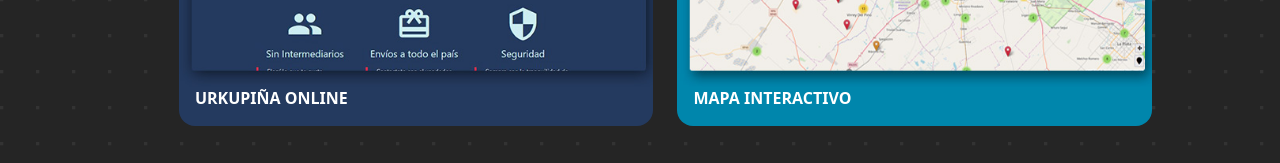
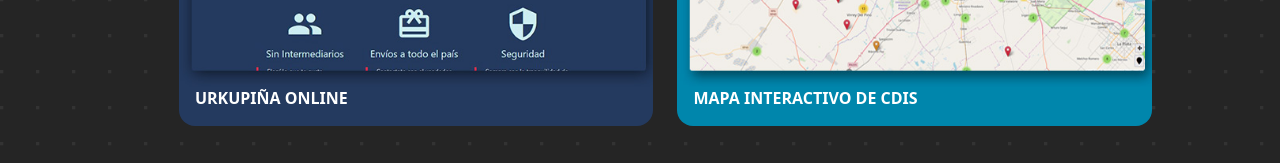
Before and after one commit to ojedacristian/personal-portfolio, a Next.js app: page /portfolio in a window 1280 px wide. Shown: the part 830-993 px from the top of the page. Built offline with nearby package versions, Linux system fonts and the light colour scheme.

Commit message:
fix reset contact. Optional live button

```diff
--- a/components/PortfolioCard.tsx
+++ b/components/PortfolioCard.tsx
@@ -43,11 +43,14 @@
                             </a>
                         </div>
                     }
-                    <div className='-translate-x-4 opacity-0 transition delay-500 group-hover:translate-x-0 group-hover:opacity-100'>
-                        <a href={live} target='_blank' rel="noreferrer">
-                            <ArrowRight />
-                        </a>
-                    </div>
+                    {
+                        live.length !== 0 &&
+                        <div className='-translate-x-4 opacity-0 transition delay-500 group-hover:translate-x-0 group-hover:opacity-100'>
+                            <a href={live} target='_blank' rel="noreferrer">
+                                <ArrowRight />
+                            </a>
+                        </div>
+                    }
                 </div>
             </figcaption>
 
--- a/pages/contact/index.tsx
+++ b/pages/contact/index.tsx
@@ -10,12 +10,15 @@
   const [values, handleInputChange, reset] = useForm({
     name: '',
     email: '',
-    phone: 0,
+    phone: '',
     message: ''
   })
+
+  const { name, email, phone, message } = values
   const handleSubmit = (e: FormEvent): void => {
     e.preventDefault()
     console.log(values)
+    reset()
 
     fetch('/api/contact', {
       method: 'POST',
@@ -94,19 +97,19 @@
                          [&>div>textarea]:font-montserrat [&>div>textarea]:text-brand-darkGray'>
                                 <div>
                                     <label htmlFor="name" className='block font-bold uppercase'>Nombre</label>
-                                    <input type="text" name='name' onChange={handleInputChange} placeholder='Tu nombre' className='mt-1 block w-full rounded-md border border-brand-gray px-3 py-2 text-sm shadow-sm placeholder:text-slate-400 focus:border-brand-orange  focus:outline-none focus:ring-1 focus:ring-brand-orange lg:w-full' />
+                                    <input type="text" name='name' value={name} onChange={handleInputChange} placeholder='Tu nombre' className='mt-1 block w-full rounded-md border border-brand-gray px-3 py-2 text-sm shadow-sm placeholder:text-slate-400 focus:border-brand-orange  focus:outline-none focus:ring-1 focus:ring-brand-orange lg:w-full' />
                                 </div>
                                 <div>
                                     <label htmlFor="email" className='block font-bold uppercase'>Email</label>
-                                    <input type="text" onChange={handleInputChange} name='email' placeholder='email@gmail.com' className='mt-1 block w-full rounded-md border border-brand-gray px-3 py-2 text-sm shadow-sm placeholder:text-slate-400 focus:border-brand-orange  focus:outline-none focus:ring-1 focus:ring-brand-orange lg:w-full' />
+                                    <input type="text" onChange={handleInputChange} value={email} name='email' placeholder='email@gmail.com' className='mt-1 block w-full rounded-md border border-brand-gray px-3 py-2 text-sm shadow-sm placeholder:text-slate-400 focus:border-brand-orange  focus:outline-none focus:ring-1 focus:ring-brand-orange lg:w-full' />
                                 </div>
                                 <div>
                                     <label htmlFor="phone" className='block font-bold uppercase'>Telefono</label>
-                                    <input type="text" onChange={handleInputChange} name='phone' placeholder='Celular' className='mt-1 block w-full rounded-md border border-brand-gray px-3 py-2 text-sm shadow-sm placeholder:text-slate-400 focus:border-brand-orange  focus:outline-none focus:ring-1 focus:ring-brand-orange lg:w-full' />
+                                    <input type="text" onChange={handleInputChange} value={phone} name='phone' placeholder='Celular' className='mt-1 block w-full rounded-md border border-brand-gray px-3 py-2 text-sm shadow-sm placeholder:text-slate-400 focus:border-brand-orange  focus:outline-none focus:ring-1 focus:ring-brand-orange lg:w-full' />
                                 </div>
                                 <div>
                                     <label htmlFor="message" className='block font-bold uppercase'>Mensaje</label>
-                                    <textarea placeholder='Dejame tu mensaje' onChange={handleInputChange} name='message' className='mt-1 block h-28 w-full resize-none rounded-md border border-brand-gray px-3 py-2 text-sm shadow-sm placeholder:text-slate-400  focus:border-brand-orange focus:outline-none focus:ring-1 focus:ring-brand-orange lg:w-full' />
+                                    <textarea placeholder='Dejame tu mensaje' value={message} onChange={handleInputChange} name='message' className='mt-1 block h-28 w-full resize-none rounded-md border border-brand-gray px-3 py-2 text-sm shadow-sm placeholder:text-slate-400  focus:border-brand-orange focus:outline-none focus:ring-1 focus:ring-brand-orange lg:w-full' />
                                 </div>
                                 <button className='w-1/2 bg-brand-orange p-3 text-sm font-bold uppercase text-white'>Enviar</button>
                             </form>
--- a/pages/portfolio/index.tsx
+++ b/pages/portfolio/index.tsx
@@ -9,7 +9,7 @@
     img: 'uxdesigner.jpg',
     desc: 'UX/UI Designer Portfolio. Sitio web de código abierto responsive, de fácil personalización.',
     github: 'https://github.com/ojedacristian/designer-free-portfolio',
-    live: 'google.com',
+    live: 'https://free-uxdesigner-portfolio.netlify.app/',
     title: 'UX/UI Designer site',
     stack: ['NextJS', 'Tailwind', 'TypeScript', 'Framer Motion']
   },
@@ -17,7 +17,7 @@
     img: 'dezign.jpg',
     desc: 'Portfolio open source construido para la comunidad. Diseño de una página, responsive, minimalista.',
     github: 'https://github.com/ojedacristian/next-tailwind-portfolio',
-    live: 'google.com',
+    live: 'https://free-next-portfolio.netlify.app/',
     title: 'Portfolio Open Source',
     stack: ['NextJS', 'Tailwind', 'TypeScript', 'Framer Motion']
   },
@@ -32,9 +32,9 @@
   {
     img: 'mapacdi.jpg',
     desc: 'Articulación con el Ministerio de Desarrollo Social y el Ministerio de Modernización para el desarrollo de un Mapa Interactivo con los diferentes Centros dependientes del Ministerio.',
-    github: 'https://github.com',
-    live: 'https://google.com',
-    title: 'Mapa Interactivo',
+    github: 'https://github.com/ojedacristian/leaflet-cdis-search',
+    live: '',
+    title: 'Mapa Interactivo de CDIs',
     stack: ['HTML5', 'CSS3', 'JavaScript', 'Leaflet']
   }
 ]
```
